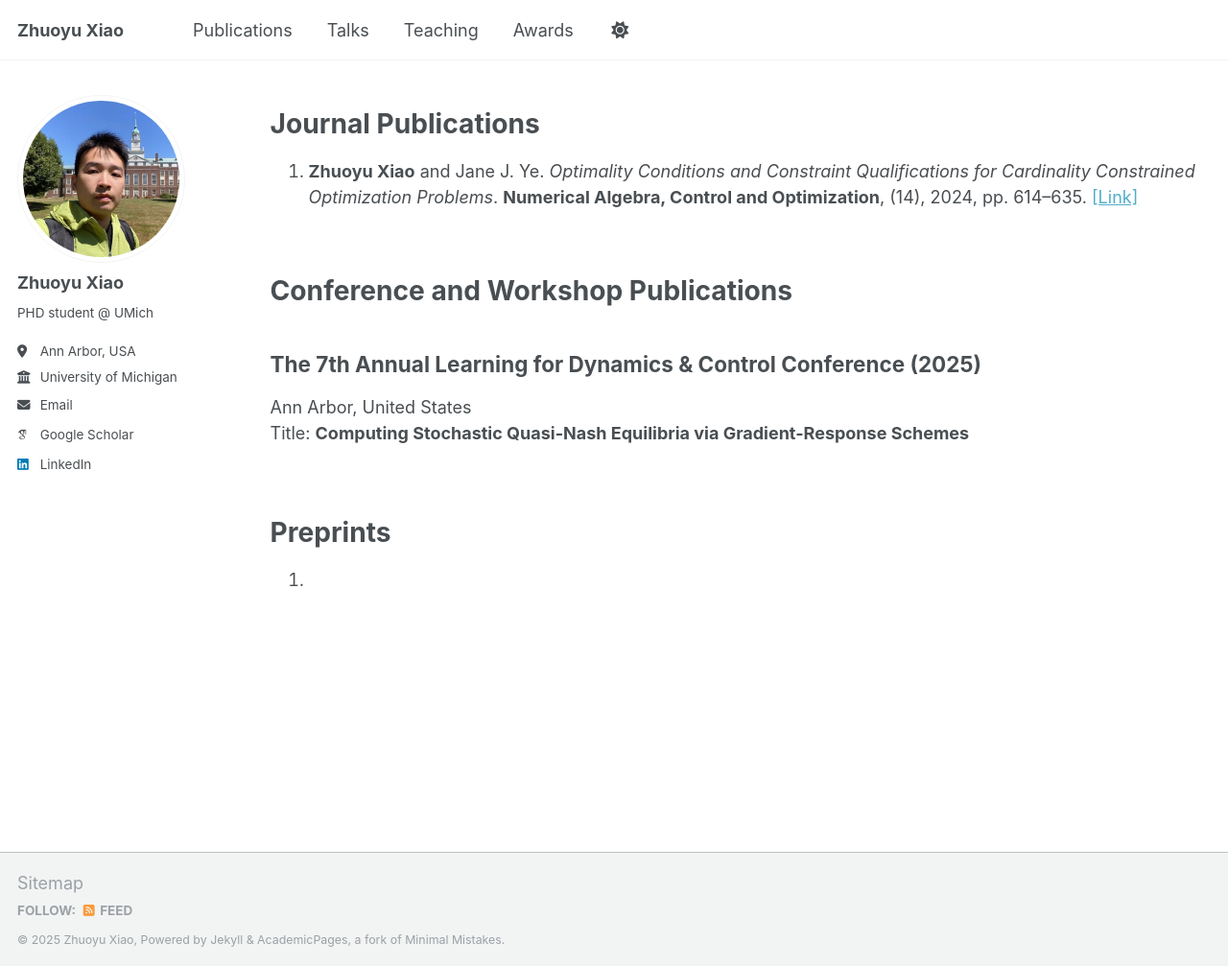
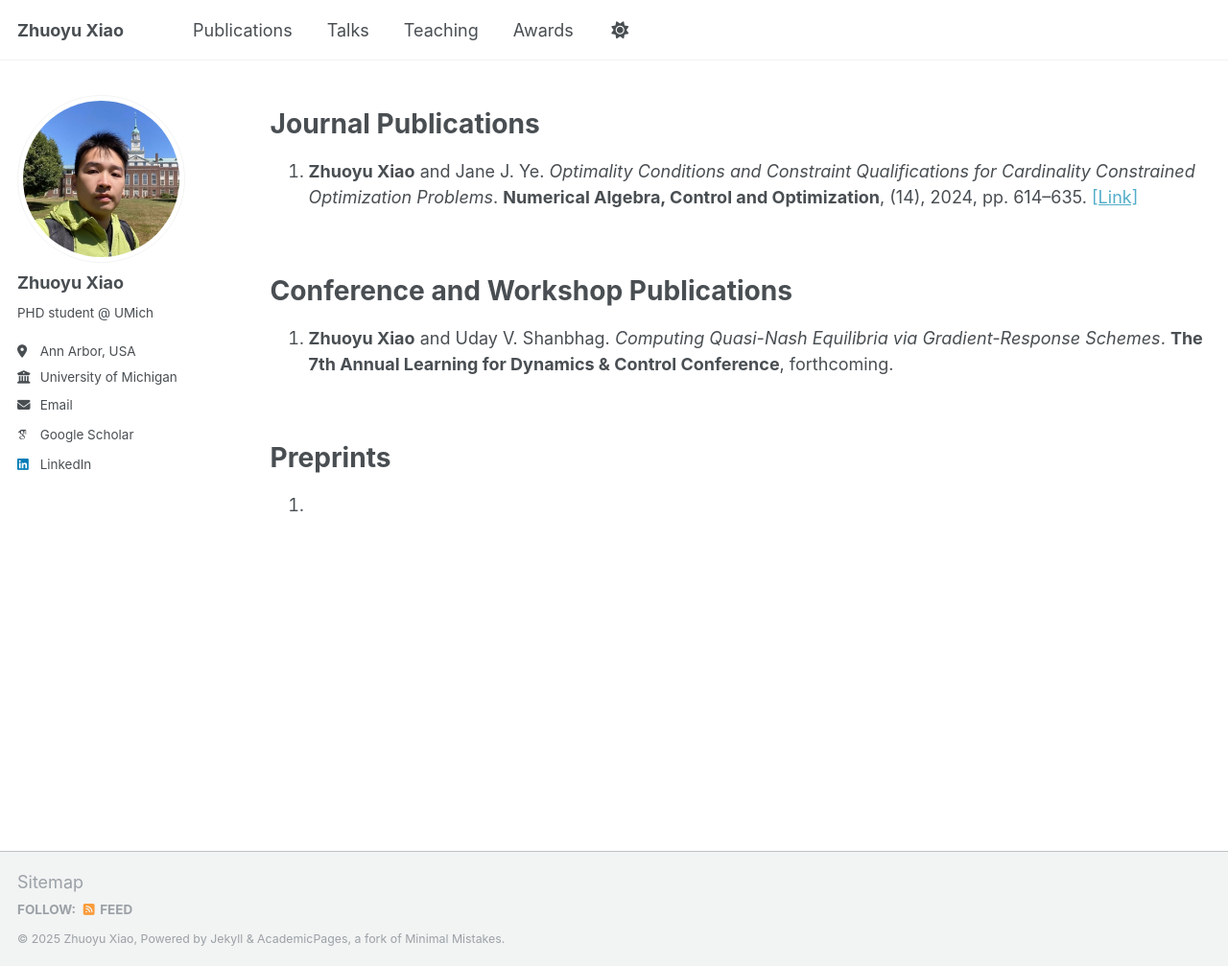
Before and after one commit to zyxiao97/zyxiao97.github.io, a Jekyll site: the page built from _pages/publications.md, in a window 1280 px wide and 1007 px high. Shown: the whole window at 96% size. Built offline with Jekyll 4.4.1, drawn with Linux system fonts in a browser that asks for light colours; some web fonts are replaced.

Commit message:
Update publications.md

```diff
--- a/_pages/publications.md
+++ b/_pages/publications.md
@@ -13,10 +13,7 @@ Journal Publications
 
 Conference and Workshop Publications
 ======
-
-## The 7th Annual Learning for Dynamics & Control Conference (2025)
-Ann Arbor, United States
-Title: **Computing Stochastic Quasi-Nash Equilibria via Gradient-Response Schemes**
+1. **Zhuoyu Xiao** and Uday V. Shanbhag. *Computing Quasi-Nash Equilibria via Gradient-Response Schemes*. **The 7th Annual Learning for Dynamics & Control Conference**, forthcoming.
 
 <br>
 
```
